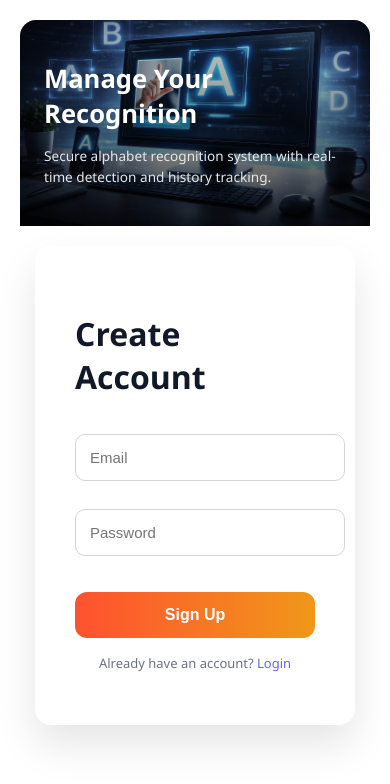
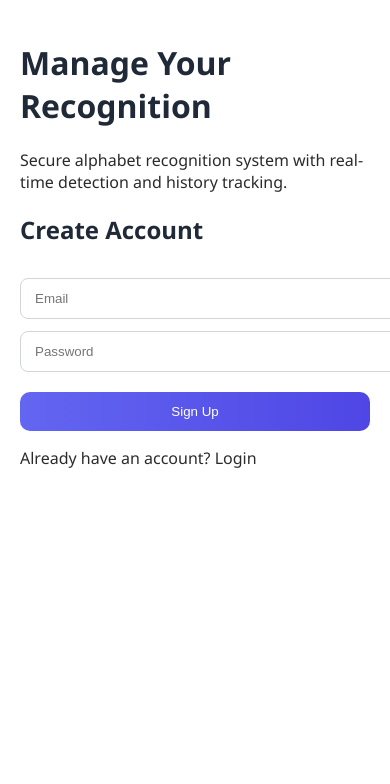
Before and after one commit to kamakshibhat14/AlphaVision, a React (Create React App) app in the folder frontend/: page /signup in a window 390 px wide. Shown: the top 784 px of the page. Built offline with nearby package versions, Linux system fonts and the light colour scheme.

Commit message:
Update main.css

```diff
--- a/frontend/src/styles/main.css
+++ b/frontend/src/styles/main.css
@@ -55,6 +55,12 @@ h1, h2, h3, h4 {
     gap: 8px;
 }
 
+.nav-logo-img {
+    width: 32px;
+    height: 32px;
+    object-fit: contain;
+}
+
 .navbar-menu {
     list-style: none;
     display: flex;
@@ -98,6 +104,8 @@ h1, h2, h3, h4 {
     padding: 8px 18px;
     border-radius: 8px;
     cursor: pointer;
+    font-size: 1rem;
+    font-weight: 500;
 }
 
 .nav-logout:hover {
@@ -111,16 +119,11 @@ h1, h2, h3, h4 {
     width: 100%;
     max-width: 420px;
     box-shadow: 0 20px 45px rgba(0,0,0,0.08);
-    animation: fadeInUp 0.6s ease forwards;
 }
 
 .history-card {
     max-width: 1000px;
     width: 100%;
-}
-
-.card h2 {
-    margin-bottom: 25px;
 }
 
 input {
@@ -129,12 +132,6 @@ input {
     margin-top: 12px;
     border-radius: 8px;
     border: 1px solid #d1d5db;
-}
-
-input:focus {
-    border-color: #6366f1;
-    box-shadow: 0 0 6px rgba(99,102,241,0.3);
-    outline: none;
 }
 
 button {
@@ -146,134 +143,6 @@ button {
     border-radius: 10px;
     color: #fff;
     cursor: pointer;
-}
-
-button:hover {
-    transform: scale(1.05);
-}
-
-@keyframes fadeInUp {
-    from { opacity: 0; transform: translateY(25px); }
-    to { opacity: 1; transform: translateY(0); }
-}
-
-.login-container {
-    display: flex;
-    height: 85vh;
-    max-height: 780px;
-    margin: auto;
-}
-
-.login-left {
-    flex: 1;
-    position: relative;
-    background: url("/public/login-visual.png") center/cover no-repeat;
-    display: flex;
-    align-items: flex-end;
-    padding: 40px;
-    border-radius: 16px 0 0 16px;
-    overflow: hidden;
-}
-
-.login-left::before {
-    content: "";
-    position: absolute;
-    inset: 0;
-    background: linear-gradient(
-        to top,
-        rgba(0,0,0,0.75),
-        rgba(0,0,0,0.15)
-    );
-}
-
-.login-overlay {
-    position: relative;
-    max-width: 360px;
-}
-
-.login-overlay h1 {
-    font-size: 2.2rem;
-    font-weight: 700;
-    margin-bottom: 12px;
-    color: #ffffff;
-}
-
-.login-overlay p {
-    font-size: 0.95rem;
-    line-height: 1.6;
-    color: #e5e7eb;
-}
-
-.login-right {
-    flex: 1;
-    background: #ffffff;
-    display: flex;
-    align-items: center;
-    justify-content: center;
-}
-
-.login-card {
-    width: 100%;
-    max-width: 420px;
-    padding: 40px;
-    border-radius: 16px;
-    box-shadow: 0 20px 40px rgba(0,0,0,0.1);
-    animation: fadeInUp 0.8s ease forwards;
-}
-
-.login-card h2 {
-    font-size: 2rem;
-    margin-bottom: 24px;
-    color: #111827;
-}
-
-.login-card input {
-    width: 100%;
-    padding: 14px;
-    margin-bottom: 16px;
-    border-radius: 10px;
-    border: 1px solid #d1d5db;
-    font-size: 15px;
-}
-
-.login-card input:focus {
-    border-color: #6366f1;
-    box-shadow: 0 0 8px rgba(99,102,241,0.3);
-    outline: none;
-}
-
-.login-card button {
-    width: 100%;
-    padding: 14px;
-    border-radius: 12px;
-    border: none;
-    background: linear-gradient(90deg,#ff512f,#f09819);
-    color: #fff;
-    font-size: 16px;
-    font-weight: 600;
-    cursor: pointer;
-}
-
-.login-card button:hover {
-    transform: scale(1.05);
-    box-shadow: 0 10px 30px rgba(240,152,25,0.4);
-}
-
-.login-hint {
-    margin-top: 16px;
-    font-size: 13px;
-    color: #6b7280;
-    text-align: center;
-}
-
-.login-hint span {
-    color: #6366f1;
-    font-weight: 500;
-    cursor: pointer;
-}
-
-.login-hint span:hover {
-    text-decoration: underline;
 }
 
 .history-table {
@@ -292,206 +161,73 @@ button:hover {
 .history-table td {
     padding: 14px;
     border-bottom: 1px solid #e5e7eb;
+    vertical-align: top;
 }
 
 .history-table tbody tr:nth-child(even) {
     background: #f3f4ff;
 }
 
-.no-history {
-    text-align: center;
-    margin-top: 30px;
-    color: #6b7280;
-    font-size: 15px;
-}
+/* ---------------- MOBILE ONLY FIX ---------------- */
 
-.detect-result-box {
-    margin-top: 18px;
-    padding: 16px;
-    background: #f1f5ff;
-    border-left: 5px solid #6366f1;
-    border-radius: 10px;
-    text-align: center;
-    font-size: 16px;
-    color: #1f2937;
-    animation: fadeInUp 0.4s ease;
-}
+@media (max-width: 768px) {
 
-.detect-result-box span {
-    margin-right: 6px;
-    font-weight: 500;
-}
-
-.detect-result-box strong {
-    font-size: 18px;
-    color: #4f46e5;
-}
-
-@media (max-width: 900px) {
-    .login-container {
-        flex-direction: column;
-        height: auto;
-        max-height: none;
+    .content-wrapper {
+        background: #ffffff;
+        padding-top: 20px;
     }
 
-    .login-left {
-        display: flex;
-        height: 220px;
-        border-radius: 16px 16px 0 0;
-        align-items: flex-end;
-        justify-content: flex-start;
-        padding: 24px;
-    }
-
-    .login-overlay h1 {
-        font-size: 1.6rem;
-    }
-
-    .login-overlay p {
-        font-size: 0.85rem;
-    }
-
-    .login-right {
-        padding: 20px 15px;
-    }
-}
-
-@media (max-width: 768px) {
-    .navbar {
-        flex-direction: column;
-        padding: 14px 20px;
-        gap: 10px;
-    }
-
-    .navbar-logo {
-        font-size: 1.8rem;
-        justify-content: center;
-    }
-
-    .navbar-menu {
-        width: 100%;
-        justify-content: center;
-        gap: 22px;
-    }
-
-    .navbar-menu a {
-        font-size: 1.05rem;
-    }
-
-    .nav-logout {
-        margin-top: 6px;
-        width: auto;
-        padding: 8px 22px;
-        align-self: center;
-    }
-}
-
-.navbar {
-    align-items: center;
-}
-
-.navbar-menu {
-    display: flex;
-    align-items: center;
-}
-
-.nav-logout {
-    margin-top: 0;
-    align-self: center;
-    font-size: 1rem;
-    font-weight: 500;
-}
-
-@media (max-width: 768px) {
     .navbar {
         flex-direction: row;
+        padding: 14px 20px;
     }
 
     .navbar-menu {
         flex: 1;
         justify-content: center;
+        gap: 20px;
     }
 
     .nav-logout {
         margin-left: auto;
     }
-}
 
-@media (max-width: 768px) {
     .history-card {
-        padding: 20px 10px;
+        padding: 20px 12px;
     }
 
     .history-table {
-        display: block;
-        width: 100%;
-        overflow-x: auto;
-        white-space: nowrap;
+        table-layout: fixed;
     }
 
     .history-table th,
     .history-table td {
-        padding: 12px 16px;
-        font-size: 14px;
+        padding: 10px;
+        font-size: 13px;
+        word-wrap: break-word;
     }
 
-    .history-table th {
-        position: sticky;
-        top: 0;
-        z-index: 2;
+    .history-table th:nth-child(1),
+    .history-table td:nth-child(1) {
+        width: 8%;
+    }
+
+    .history-table th:nth-child(2),
+    .history-table td:nth-child(2) {
+        width: 42%;
+    }
+
+    .history-table th:nth-child(3),
+    .history-table td:nth-child(3) {
+        width: 20%;
+        text-align: center;
+        font-weight: 600;
+    }
+
+    .history-table th:nth-child(4),
+    .history-table td:nth-child(4) {
+        width: 30%;
+        font-size: 12px;
+        line-height: 1.4;
     }
 }
-
-@media (max-width: 768px) {
-    .content-wrapper {
-        background: #ffffff;
-        padding-top: 20px;
-    }
-}
-
-.nav-logo-img {
-    width: 32px;
-    height: 32px;
-    object-fit: contain;
-}
-
-@media (max-width: 768px) {
-
-    .history-table {
-        display: block;
-        border: none;
-    }
-
-    .history-table thead {
-        display: none;
-    }
-
-    .history-table tbody {
-        display: block;
-        width: 100%;
-    }
-
-    .history-table tr {
-        display: block;
-        background: #ffffff;
-        margin-bottom: 16px;
-        border-radius: 14px;
-        box-shadow: 0 8px 24px rgba(0,0,0,0.08);
-        padding: 14px 16px;
-    }
-
-    .history-table td {
-        display: flex;
-        justify-content: space-between;
-        align-items: center;
-        padding: 8px 0;
-        border: none;
-        font-size: 14px;
-    }
-
-    .history-table td::before {
-        content: attr(data-label);
-        font-weight: 600;
-        color: #4f46e5;
-    }
-}
```
